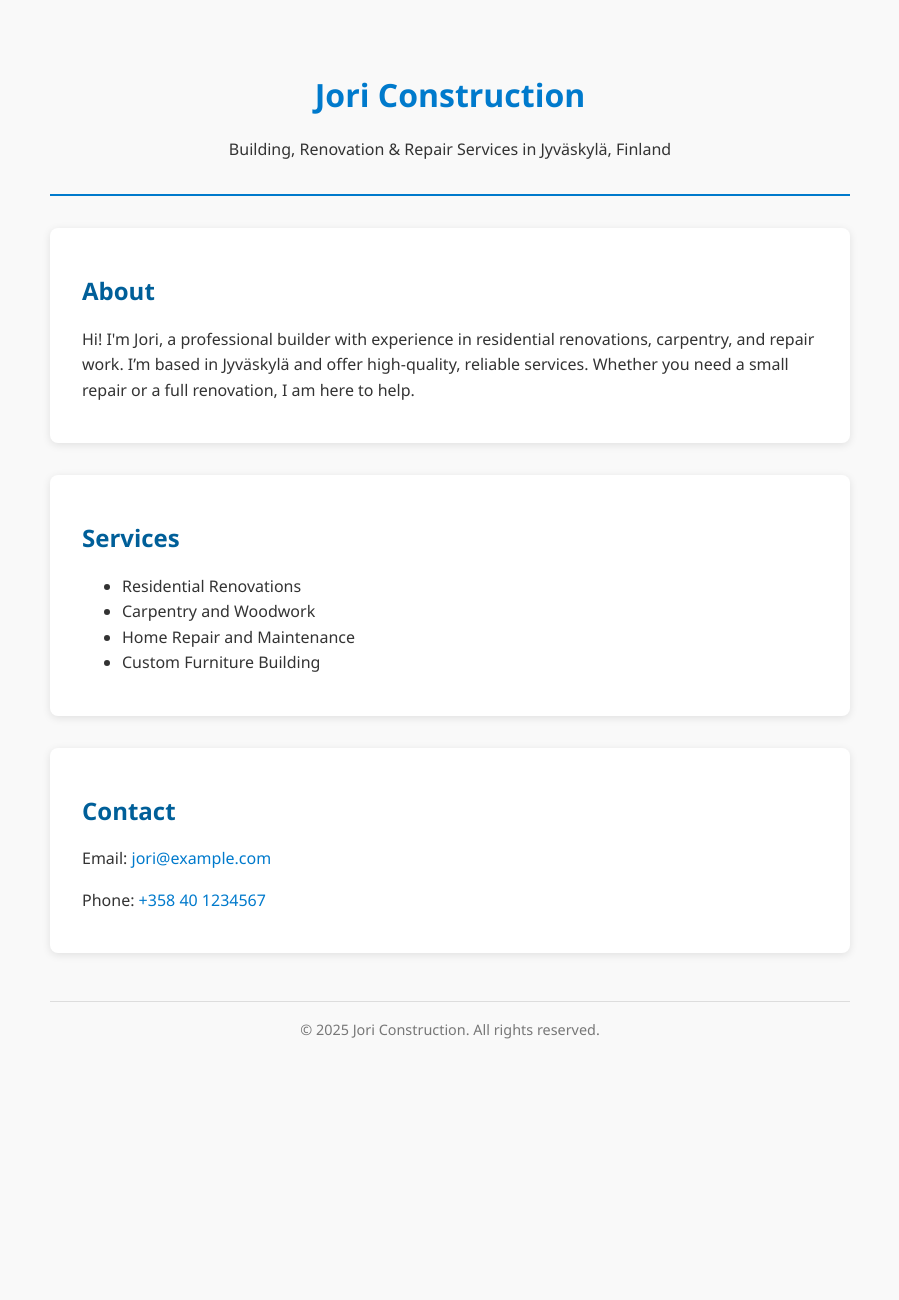
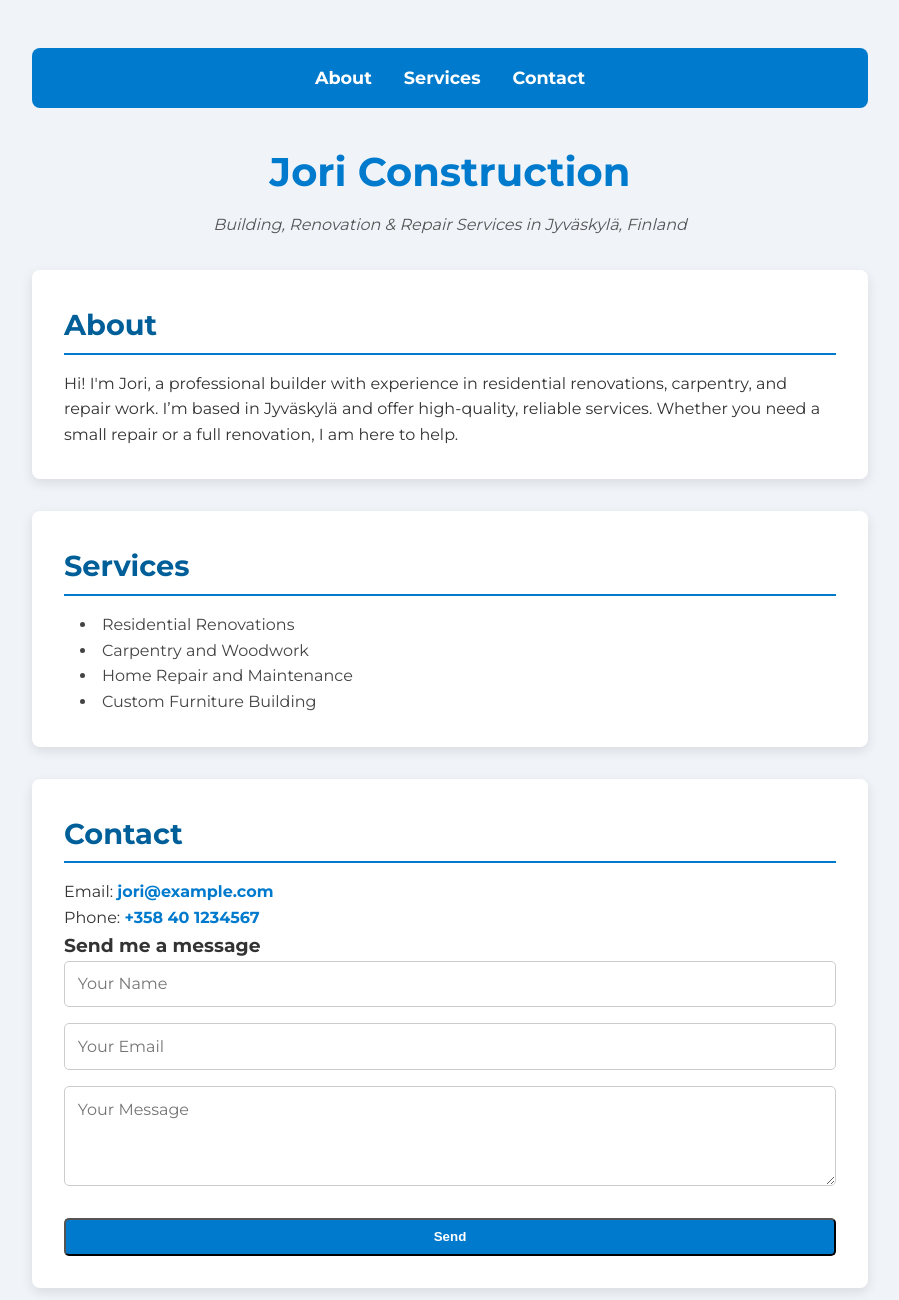
Before and after one commit to monik1991rocklove-commits/jori-construction, a plain HTML site: page index.html in a window 1280 px wide. Shown: the top 1300 px of the page, without its empty margins (190-1089 px from the left). Before the commit the page ends 1090 px from the top, so only its background shows below. Drawn offline with Linux system fonts and the light colour scheme.

Commit message:
Update index.html

```diff
--- a/index.html
+++ b/index.html
@@ -1,47 +1,101 @@
+
 <!DOCTYPE html>
 <html lang="en">
 <head>
   <meta charset="UTF-8" />
   <meta name="viewport" content="width=device-width, initial-scale=1" />
   <title>Jori Construction</title>
+
+  <!-- Google Fonts -->
+  <link href="https://fonts.googleapis.com/css2?family=Montserrat:wght@400;700&display=swap" rel="stylesheet">
+
   <style>
+    /* Reset básico */
+    * {
+      box-sizing: border-box;
+      margin: 0;
+      padding: 0;
+    }
+
     body {
-      font-family: 'Segoe UI', Tahoma, Geneva, Verdana, sans-serif;
-      max-width: 800px;
+      font-family: 'Montserrat', sans-serif;
+      max-width: 900px;
       margin: 2rem auto;
       padding: 1rem 2rem;
-      background-color: #f9f9f9;
+      background-color: #f0f4f8;
       color: #333;
       line-height: 1.6;
     }
+
+    nav {
+      background: #007acc;
+      padding: 1rem 2rem;
+      border-radius: 8px;
+      margin-bottom: 2rem;
+      display: flex;
+      justify-content: center;
+      gap: 2rem;
+    }
+
+    nav a {
+      color: white;
+      text-decoration: none;
+      font-weight: 700;
+      font-size: 1.1rem;
+      transition: color 0.3s ease;
+    }
+    nav a:hover {
+      color: #ffb300;
+    }
+
     header {
       text-align: center;
-      padding-bottom: 1rem;
-      border-bottom: 2px solid #007acc;
       margin-bottom: 2rem;
     }
-    h1 {
+    header h1 {
       color: #007acc;
-      margin-bottom: 0.3rem;
+      font-weight: 700;
+      font-size: 2.5rem;
+      margin-bottom: 0.5rem;
     }
+    header p {
+      font-style: italic;
+      color: #555;
+    }
+
     section {
       background: white;
-      padding: 1.5rem 2rem;
+      padding: 2rem;
       margin-bottom: 2rem;
-      box-shadow: 0 2px 8px rgba(0,0,0,0.1);
+      box-shadow: 0 4px 12px rgba(0,0,0,0.1);
       border-radius: 8px;
     }
+
     h2 {
       color: #005f99;
       margin-bottom: 1rem;
+      font-size: 1.8rem;
+      border-bottom: 2px solid #007acc;
+      padding-bottom: 0.3rem;
     }
+
+    ul {
+      list-style: inside disc;
+      margin-left: 1rem;
+      color: #444;
+      font-weight: 500;
+    }
+
     a {
       color: #007acc;
       text-decoration: none;
+      font-weight: 600;
     }
     a:hover {
       text-decoration: underline;
+      color: #ffb300;
     }
+
     footer {
       text-align: center;
       font-size: 0.9rem;
@@ -50,20 +104,74 @@
       padding-top: 1rem;
       border-top: 1px solid #ddd;
     }
+
+    /* Responsividad */
+    @media (max-width: 600px) {
+      body {
+        padding: 1rem;
+        max-width: 100%;
+      }
+      nav {
+        flex-direction: column;
+        gap: 1rem;
+      }
+    }
+
+    /* Botón */
+    .btn {
+      display: inline-block;
+      background-color: #007acc;
+      color: white;
+      padding: 0.6rem 1.2rem;
+      border-radius: 5px;
+      font-weight: 700;
+      cursor: pointer;
+      transition: background-color 0.3s ease;
+      text-decoration: none;
+      margin-top: 1rem;
+    }
+    .btn:hover {
+      background-color: #005f99;
+    }
+
+    /* Formulario simple */
+    form {
+      display: flex;
+      flex-direction: column;
+      gap: 1rem;
+    }
+    input, textarea {
+      padding: 0.8rem;
+      border: 1px solid #ccc;
+      border-radius: 5px;
+      font-family: 'Montserrat', sans-serif;
+      font-size: 1rem;
+    }
+    textarea {
+      resize: vertical;
+      min-height: 100px;
+    }
   </style>
 </head>
 <body>
+  <nav>
+    <a href="#about">About</a>
+    <a href="#services">Services</a>
+    <a href="#contact">Contact</a>
+  </nav>
+
   <header>
     <h1>Jori Construction</h1>
     <p>Building, Renovation & Repair Services in Jyväskylä, Finland</p>
   </header>
 
-  <section>
+  <main>
+    <section id="about">
       <h2>About</h2>
       <p>Hi! I'm Jori, a professional builder with experience in residential renovations, carpentry, and repair work. I’m based in Jyväskylä and offer high-quality, reliable services. Whether you need a small repair or a full renovation, I am here to help.</p>
     </section>
 
-  <section>
+    <section id="services">
       <h2>Services</h2>
       <ul>
         <li>Residential Renovations</li>
@@ -73,11 +181,20 @@
       </ul>
     </section>
 
-  <section>
+    <section id="contact">
       <h2>Contact</h2>
       <p>Email: <a href="mailto:jori@example.com">jori@example.com</a></p>
       <p>Phone: <a href="tel:+358401234567">+358 40 1234567</a></p>
+
+      <h3>Send me a message</h3>
+      <form action="mailto:jori@example.com" method="POST" enctype="text/plain">
+        <input type="text" name="name" placeholder="Your Name" required />
+        <input type="email" name="email" placeholder="Your Email" required />
+        <textarea name="message" placeholder="Your Message" required></textarea>
+        <button class="btn" type="submit">Send</button>
+      </form>
     </section>
+  </main>
 
   <footer>
     &copy; 2025 Jori Construction. All rights reserved.
```
Lines whose indentation alone changed are shown as unchanged.
